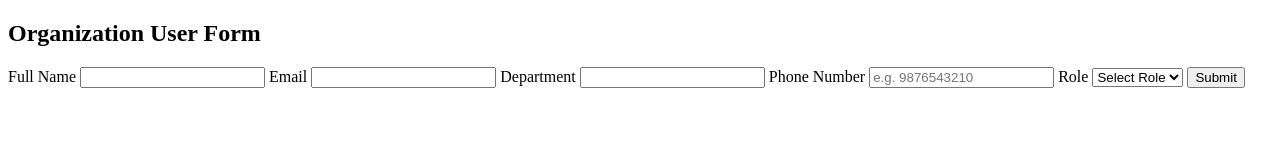
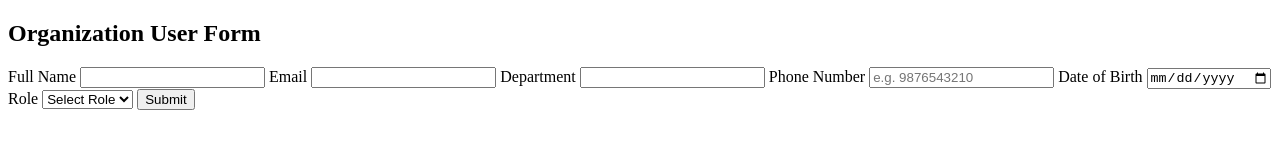
Before and after one commit to shadab012s/PRACTISE, a plain HTML site: page index.html in a window 1280 px wide. Drawn offline with Linux system fonts and the light colour scheme.

Commit message:
update: add dob field

```diff
--- a/index.html
+++ b/index.html
@@ -21,6 +21,9 @@
     <label for="phone">Phone Number</label>
     <input type="tel" id="phone" name="phone" pattern="[0-9]{10}" placeholder="e.g. 9876543210" required>
 
+    <label for="dob">Date of Birth</label>
+    <input type="date" id="dob" name="dob" required>
+
         <label for="role">Role</label>
         <select id="role" name="role">
             <option value="">Select Role</option>
```
